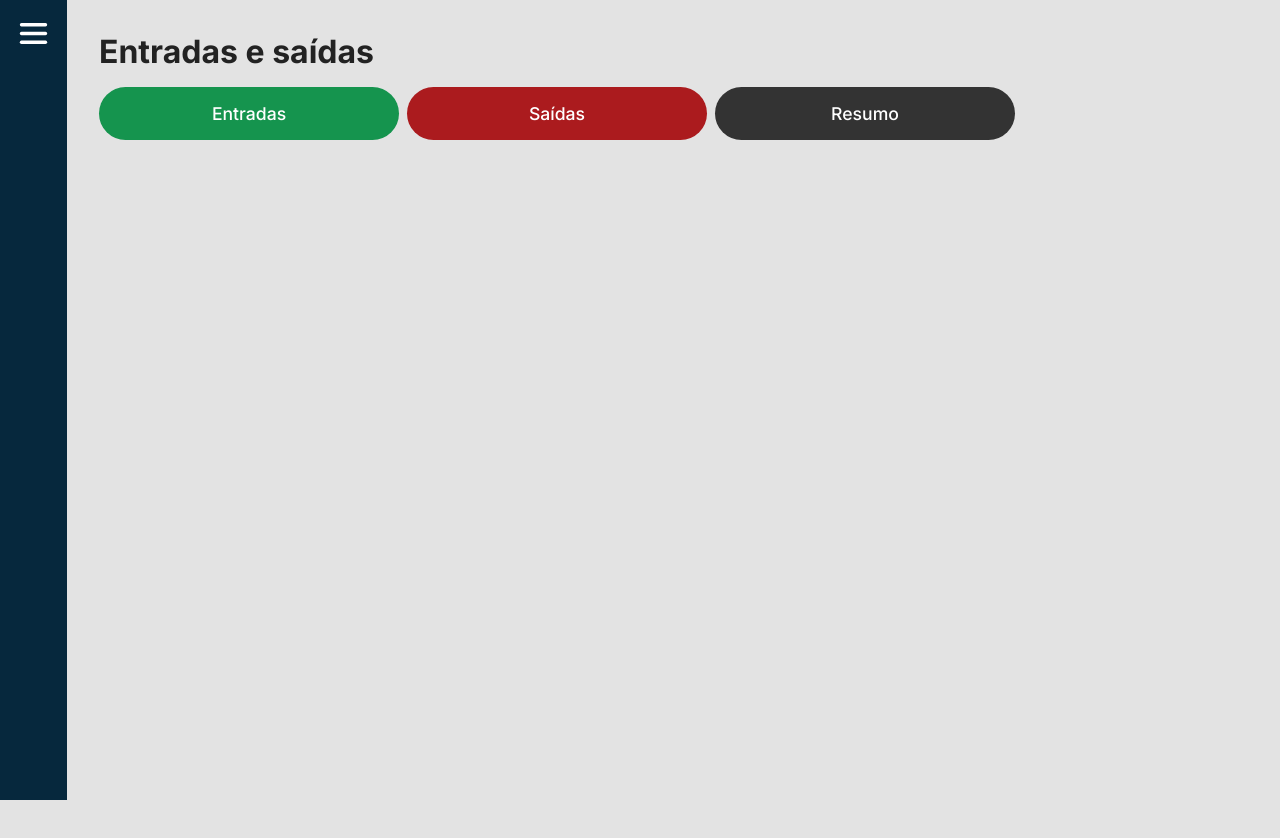
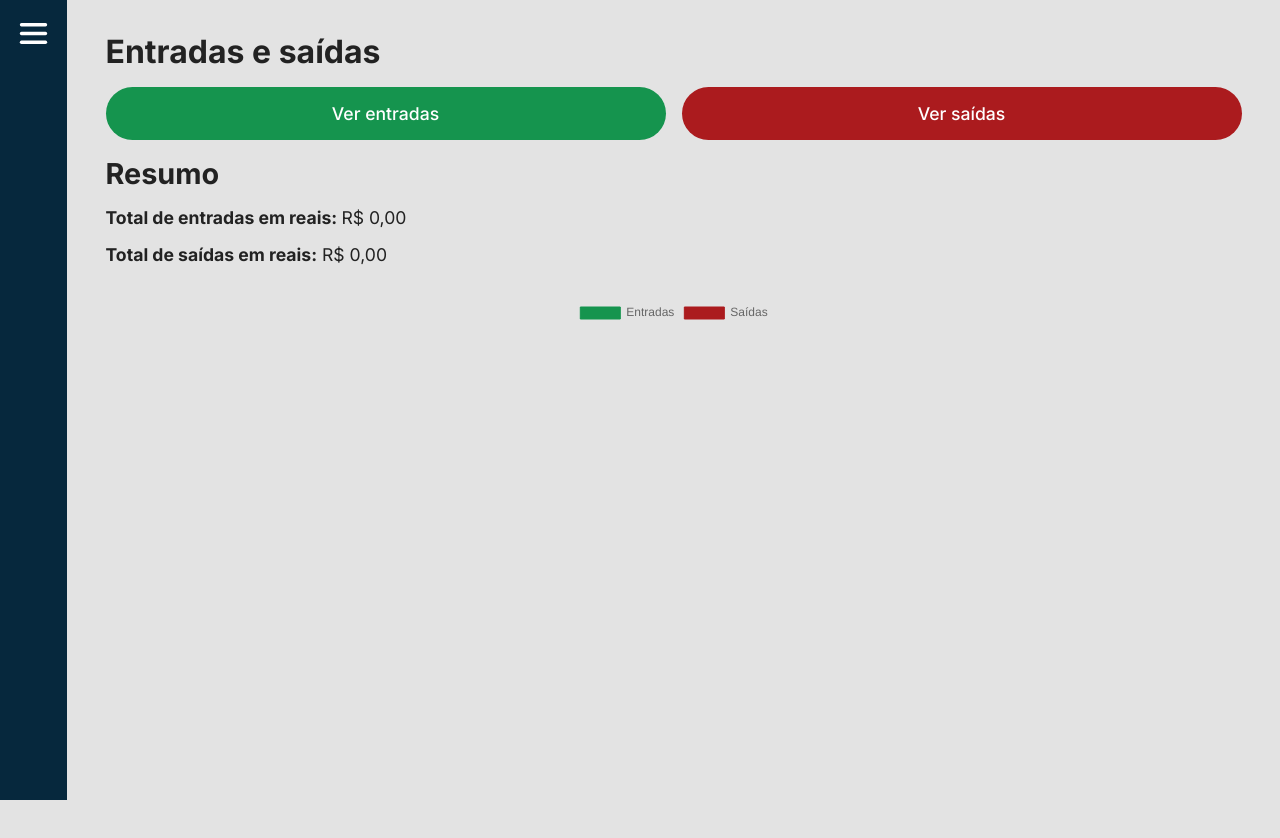
Before and after one commit to luccarauedys/pdv-frontend, a React (Vite) app: page /home/cashflow in a window 1280 px wide. Shown: the top 838 px of the page. Before the commit the page ends 800 px from the top, so only its background shows below. Built offline with nearby package versions, Linux system fonts and the light colour scheme; no server answers.

Commit message:
refactoring: movendo grafico para pagina cashflow

```diff
--- a/src/App/index.jsx
+++ b/src/App/index.jsx
@@ -10,7 +10,6 @@ import { History } from "../pages/History";
 import { Cashflow } from "../pages/Cashflow";
 import { Inflows } from "../pages/Inflows";
 import { Outflows } from "../pages/Outflows";
-import { Summary } from "../pages/Summary";
 import { NotFound } from "../pages/NotFound";
 import { GlobalStyle } from "../assets/globalStyle";
 
@@ -31,7 +30,6 @@ export function App() {
             <Route path="cashflow" element={<Cashflow />} />
             <Route path="inflows" element={<Inflows />} />
             <Route path="outflows" element={<Outflows />} />
-            <Route path="summary" element={<Summary />} />
           </Route>
           <Route path="*" element={<NotFound />} />
         </Routes>
--- a/src/components/Menu/index.jsx
+++ b/src/components/Menu/index.jsx
@@ -24,7 +24,7 @@ export function Menu() {
   return (
     <>
       {!isOpen && (
-        <MenuIcon>
+        <MenuIcon className="menu-icon">
           <List size={35} weight="bold" onClick={() => setIsOpen(!isOpen)} />
         </MenuIcon>
       )}
--- a/src/layouts/DefaultLayout/index.jsx
+++ b/src/layouts/DefaultLayout/index.jsx
@@ -5,8 +5,12 @@ import { Menu } from "../../components/Menu";
 export function DefaultLayout() {
   return (
     <Container>
-      <Menu />
-      <Outlet />
+      <div className="menu">
+        <Menu />
+      </div>
+      <div className="outlet">
+        <Outlet />
+      </div>
     </Container>
   );
 }
@@ -15,4 +19,19 @@ export const Container = styled.main`
   width: 100%;
   min-height: 100vh;
   display: flex;
+
+  div.menu-icon {
+    min-height: 100vh;
+
+    div {
+      height: 100%;
+    }
+  }
+
+  div.outlet {
+    flex: 1;
+
+    max-width: 1200px;
+    margin: 0 auto;
+  }
 `;
--- a/src/pages/Cashflow/index.jsx
+++ b/src/pages/Cashflow/index.jsx
@@ -1,22 +1,78 @@
+import React from "react";
 import { useNavigate } from "react-router-dom";
 import styled from "styled-components";
+import { getExpenses, getSales } from "../../services/api";
+import { Chart as ChartJS, ArcElement, Tooltip, Legend } from "chart.js";
+import { Pie } from "react-chartjs-2";
+import { BRL } from "../../utils/BRLformatter";
+
+ChartJS.register(ArcElement, Tooltip, Legend);
 
 export function Cashflow() {
   const navigate = useNavigate();
 
+  const [inflows, setInflows] = React.useState();
+  const [outflows, setOutflows] = React.useState();
+  const [chartData, setChartData] = React.useState({ inflowsTotal: 0, outflowsTotal: 0 });
+
+  const data = {
+    labels: ["Entradas", "Saídas"],
+    datasets: [
+      {
+        label: "Quantidade em reais",
+        data: [chartData.inflowsTotal, chartData.outflowsTotal],
+        backgroundColor: ["#15944e", "#ab1b1e"],
+        borderColor: ["#15944e", "#ab1b1e"],
+        borderWidth: 1,
+      },
+    ],
+  };
+
+  const getData = async () => {
+    const { data: inflowsData } = await getSales();
+    setInflows(inflowsData);
+
+    const { data: outflowsData } = await getExpenses();
+    setOutflows(outflowsData);
+
+    const inflowsTotal = inflowsData.reduce((total, inflow) => total + inflow.totalPrice, 0);
+    const outflowsTotal = outflowsData.reduce((total, outflow) => total + outflow.value, 0);
+
+    setChartData({ inflowsTotal, outflowsTotal });
+  };
+
+  React.useEffect(() => {
+    getData();
+  }, []);
+
   return (
     <Container>
       <h1>Entradas e saídas</h1>
-      <div>
+
+      <div className="buttons">
         <Button bgColor="#15944e" onClick={() => navigate("/home/inflows")}>
-          Entradas
+          Ver entradas
         </Button>
         <Button bgColor="#ab1b1e" onClick={() => navigate("/home/outflows")}>
-          Saídas
+          Ver saídas
         </Button>
-        <Button bgColor="#333333" onClick={() => navigate("/home/summary")}>
-          Resumo
-        </Button>
+      </div>
+
+      <div className="summary">
+        <div className="text">
+          <h2>Resumo</h2>
+          <p>
+            <strong>Total de entradas em reais: </strong>
+            {BRL.format(chartData.inflowsTotal)}
+          </p>
+          <p>
+            <strong>Total de saídas em reais:</strong> {BRL.format(chartData.outflowsTotal)}
+          </p>
+        </div>
+
+        <div className="chart">
+          <Pie data={data} />
+        </div>
       </div>
     </Container>
   );
@@ -30,16 +86,27 @@ const Container = styled.div`
     margin-bottom: 1rem;
   }
 
-  div {
+  div.buttons {
+    display: grid;
+    grid-template-columns: repeat(auto-fit, minmax(300px, 1fr));
+    gap: 1rem;
+  }
+
+  div.text {
+    margin-top: 1rem;
     display: flex;
-    flex-wrap: wrap;
-    gap: 0.5rem;
+    flex-direction: column;
+    gap: 1rem;
+  }
+
+  div.chart {
+    max-width: 600px;
+    margin: 2rem auto 0;
   }
 `;
 
 const Button = styled.button`
   width: 100%;
-  max-width: 300px;
   padding: 1rem;
   border-radius: 2rem;
   background-color: ${(props) => props.bgColor};
--- a/src/pages/Summary/index.jsx
+++ /dev/null
@@ -1,82 +0,0 @@
-import React from "react";
-import styled from "styled-components";
-import { BRL } from "../../utils/BRLformatter";
-import { Chart as ChartJS, ArcElement, Tooltip, Legend } from "chart.js";
-import { Pie } from "react-chartjs-2";
-import { getExpenses, getSales } from "../../services/api";
-
-ChartJS.register(ArcElement, Tooltip, Legend);
-
-export function Summary() {
-  const [inflows, setInflows] = React.useState();
-  const [outflows, setOutflows] = React.useState();
-  const [chartData, setChartData] = React.useState({ inflowsTotal: 0, outflowsTotal: 0 });
-
-  const data = {
-    labels: ["Entradas", "Saídas"],
-    datasets: [
-      {
-        label: "Quantidade em reais",
-        data: [chartData.inflowsTotal, chartData.outflowsTotal],
-        backgroundColor: ["#4ebb3b", "#d0070b"],
-        borderColor: ["#0f3c23", "#500001"],
-        borderWidth: 1,
-      },
-    ],
-  };
-
-  const getData = async () => {
-    const { data: inflowsData } = await getSales();
-    setInflows(inflowsData);
-
-    const { data: outflowsData } = await getExpenses();
-    setOutflows(outflowsData);
-
-    const inflowsTotal = inflowsData.reduce((total, inflow) => total + inflow.totalPrice, 0);
-    const outflowsTotal = outflowsData.reduce((total, outflow) => total + outflow.value, 0);
-
-    setChartData({ inflowsTotal, outflowsTotal });
-  };
-
-  React.useEffect(() => {
-    getData();
-  }, []);
-
-  return (
-    <Container>
-      <h1>Resumo</h1>
-
-      <div className="text">
-        <h3>Total de entradas em reais: {BRL.format(chartData.inflowsTotal)}</h3>
-        <h3>Total de saídas em reais: {BRL.format(chartData.outflowsTotal)}</h3>
-      </div>
-
-      <div className="chart">
-        <Pie data={data} />
-      </div>
-    </Container>
-  );
-}
-
-const Container = styled.div`
-  flex: 1;
-  padding: 2rem;
-
-  display: flex;
-  flex-direction: column;
-  gap: 1rem;
-
-  h1 {
-    margin-bottom: 1rem;
-  }
-
-  .text {
-    h3 {
-      margin-bottom: 1rem;
-    }
-  }
-
-  .chart {
-    max-width: 600px;
-  }
-`;
```
